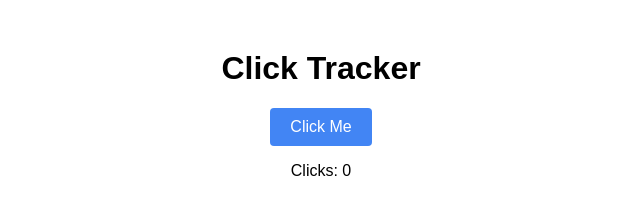
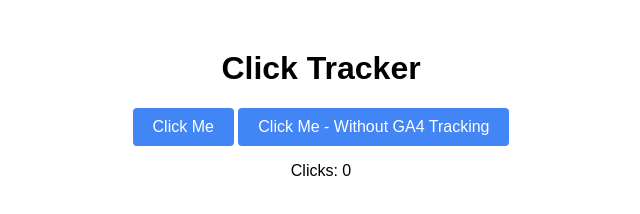
Before and after one commit to Supreet2001/GoogleAnalytics, a plain HTML site: page index.html in a window 1280 px wide. Shown: the whole page, without its empty margins (319-959 px from the left). Drawn offline with Linux system fonts and the light colour scheme.

Commit message:
Update index.html Added button

```diff
--- a/index.html
+++ b/index.html
@@ -54,6 +54,7 @@ gtag('config', 'G-EZQ2N4VVKN');
 <body>
   <h1>Click Tracker</h1>
   <button onclick="trackClick()">Click Me</button>
+  <button>Click Me - Without GA4 Tracking</button>
   <p>Clicks: <span id="counter">0</span></p>
 </body>
 </html>
```
